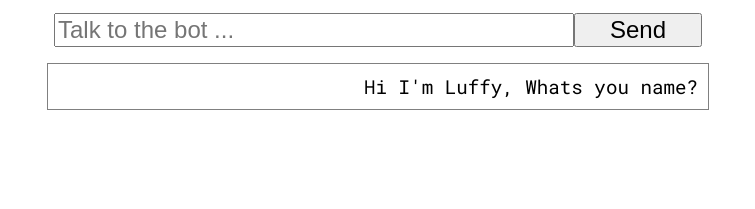
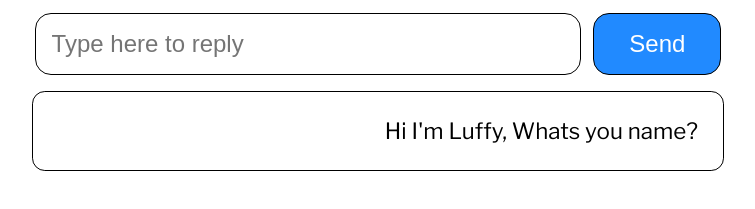
Before and after one commit to oliverEddy/Chat-bot, a website with bundled scripts: page Submission/index.html in a window 1280 px wide. Shown: the part 29-238 px from the top of the page, without its empty margins (262-1017 px from the left). Built offline with nearby package versions, Linux system fonts and the light colour scheme.

Commit message:
wrote some css in styles.css to style my web page, added back group color to send button, added borders to text feilds and send button, linked a new google font for my bot replys, updated place holder text

```diff
--- a/Submission/index.html
+++ b/Submission/index.html
@@ -10,7 +10,7 @@
     <title>Chatbot</title>
 
     <link
-      href="https://fonts.googleapis.com/css?family=Roboto|Roboto+Mono&display=swap"
+      href="https://fonts.googleapis.com/css2?family=Libre+Franklin&family=Montserrat&family=Raleway&family=Space+Mono&display=swap"
       rel="stylesheet"
     />
     <link rel="stylesheet" type="text/css" href="style.css" />
@@ -27,7 +27,7 @@
             id="chat-input"
             class="chat-input"
             type="text"
-            placeholder="Talk to the bot ..."
+            placeholder="Type here to reply"
             autocomplete="off"
           />
           <button class="btn-chat-send" type="submit">Send</button>
--- a/Submission/style.css
+++ b/Submission/style.css
@@ -34,6 +34,9 @@ body {
 .chat-input {
   width: 40vw;
   font-size: 1.5em;
+  padding: 1rem;
+  border-radius: 1rem;
+  border: 1.5px solid black;
 }
 
 .btn-chat-send {
@@ -41,24 +44,31 @@ body {
   font-size: 1.5em;
   overflow: hidden;
   text-overflow: ellipsis;
+  background-color: #218aff;
+  color: white;
+  border: 1.5px solid black;
+  border-radius: 1rem;
+  margin-left: 0.8rem;
 }
 
 .chatbox-container {
   margin-top: 2vh;
   display: flex;
   justify-content: center;
+  border-radius: 1rem;
 }
 
 .chatbox {
   width: 50vw;
   max-height: 30vh;
-  border: 1px solid gray;
   display: flex;
   flex-direction: column;
-  padding: 10px;
   font-size: 1.2em;
   overflow: hidden;
   overflow-y: scroll;
+  border-radius: 0.8rem;
+  border: black solid 1.45px;
+  padding: 1.55rem;
 }
 
 .chat-item {
@@ -70,6 +80,7 @@ body {
 }
 
 .chat-item-bot {
-  font-family: "Roboto Mono", monospace;
   text-align: right;
+  font-size: 1.4rem;
+  font-family: "Libre Franklin", sans-serif;
 }
```
